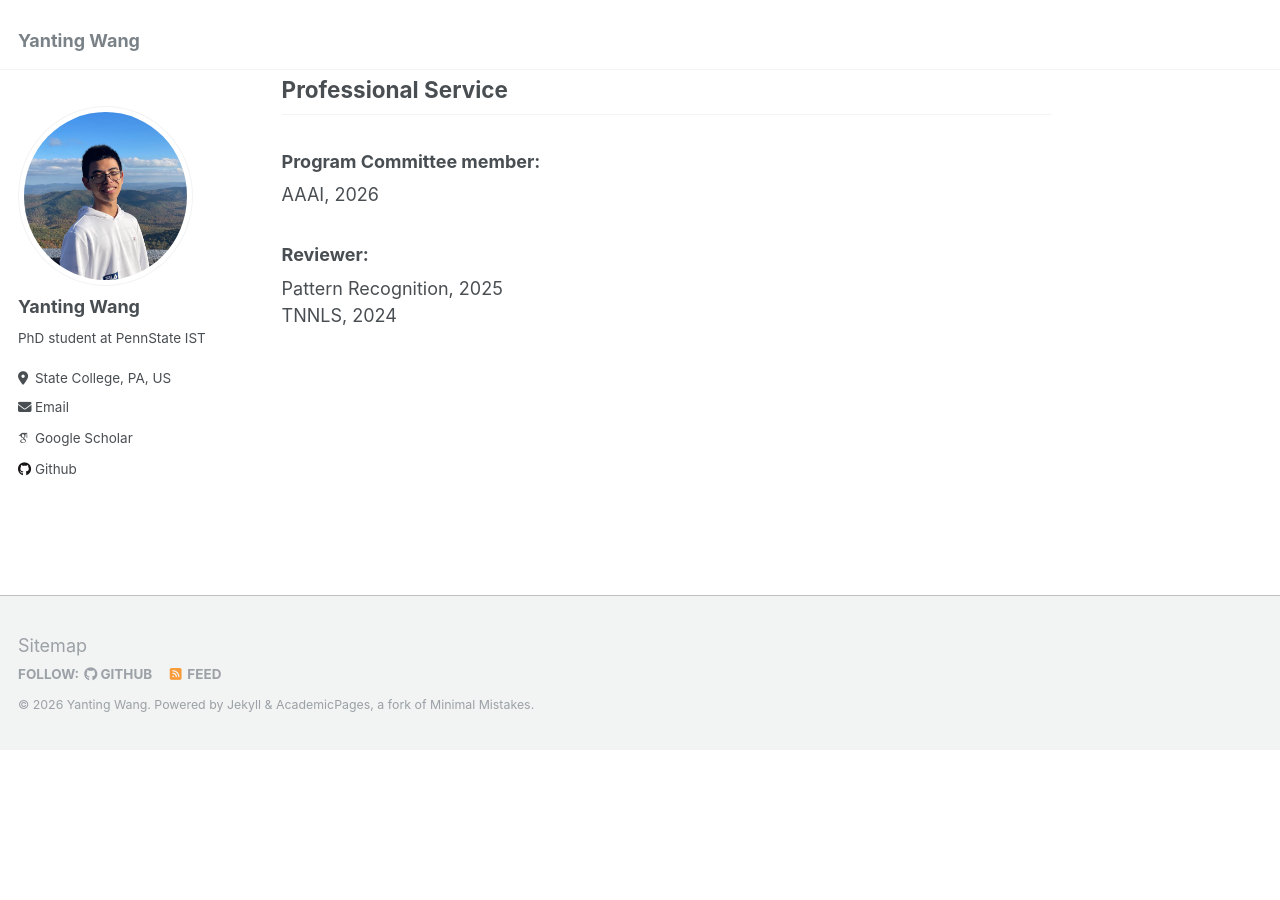
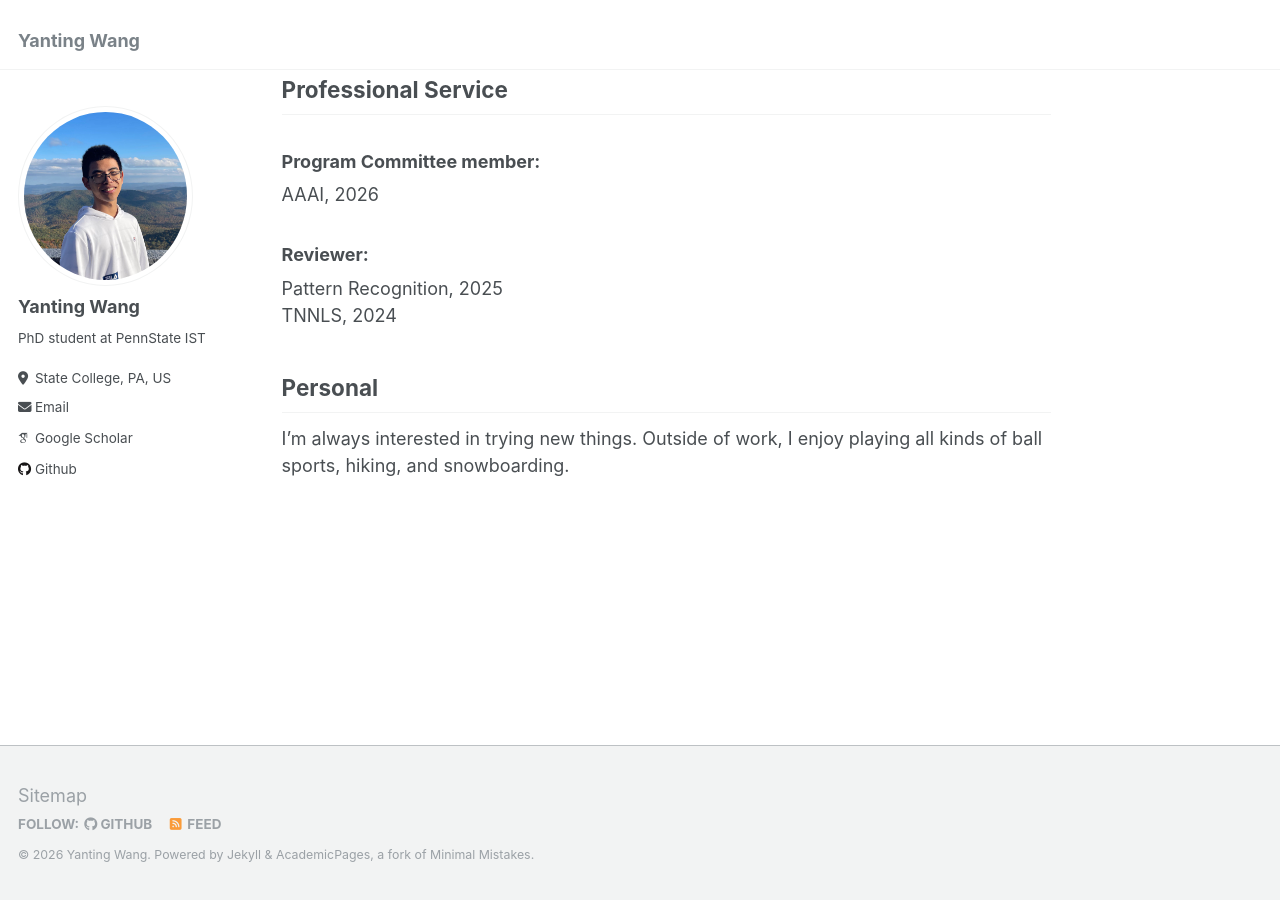
Before and after one commit to Wang-Yanting/Wang-Yanting.github.io, a Jekyll site: the page built from _pages/about.md, in a window 1280 px wide and 900 px high, scrolled down 1539 px. Built offline with Jekyll 4.4.1, drawn with Linux system fonts in a browser that asks for light colours; some web fonts are replaced; before the commit the page ends 2290 px from its top, so only the background shows below that.

Commit message:
Edit about page
Add a personal section detailing interests and hobbies.

```diff
--- a/_pages/about.md
+++ b/_pages/about.md
@@ -43,3 +43,5 @@ AAAI, 2026
 ### Reviewer:
 Pattern Recognition, 2025
 TNNLS, 2024
+## Personal
+I’m always interested in trying new things. Outside of work, I enjoy playing all kinds of ball sports, hiking, and snowboarding.
```
